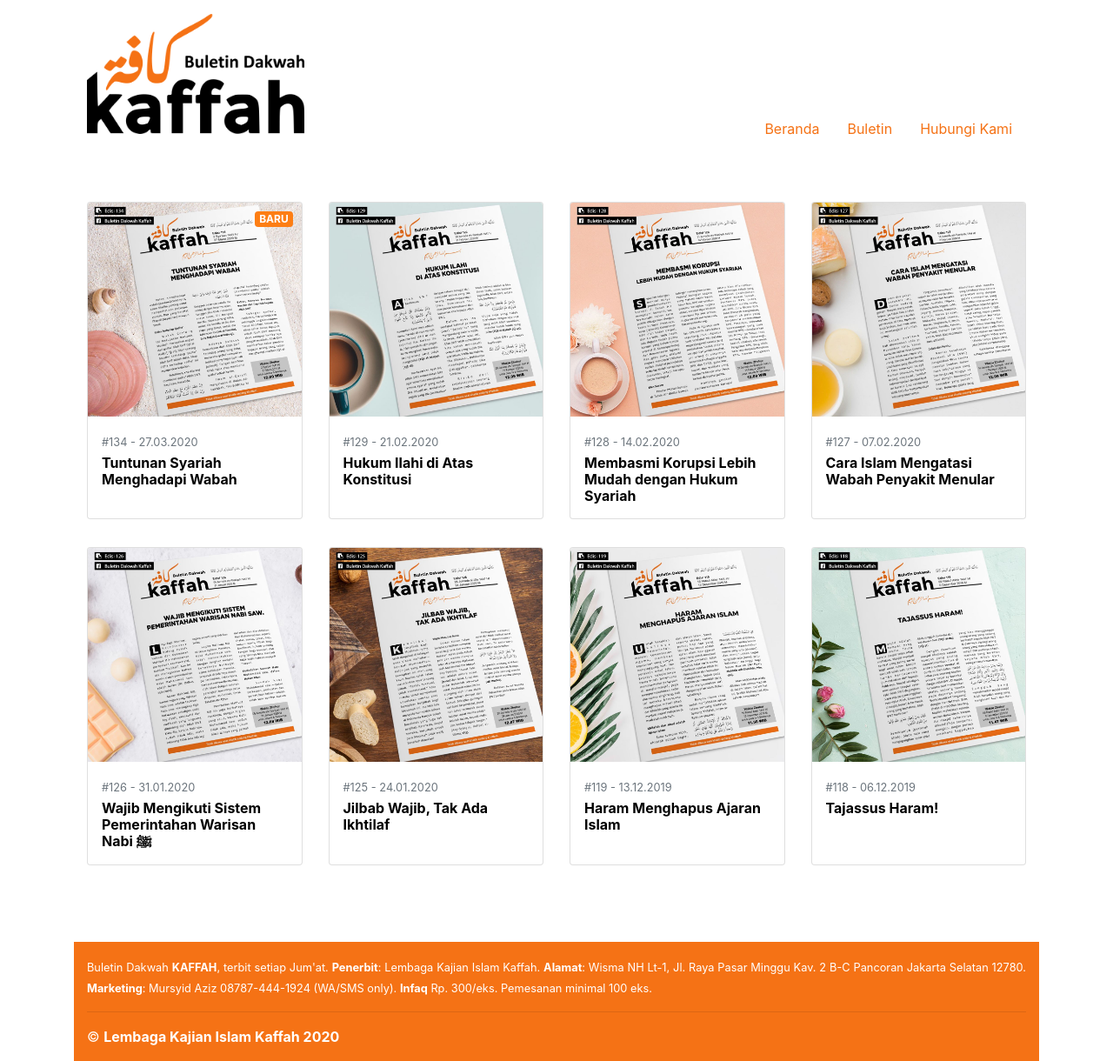
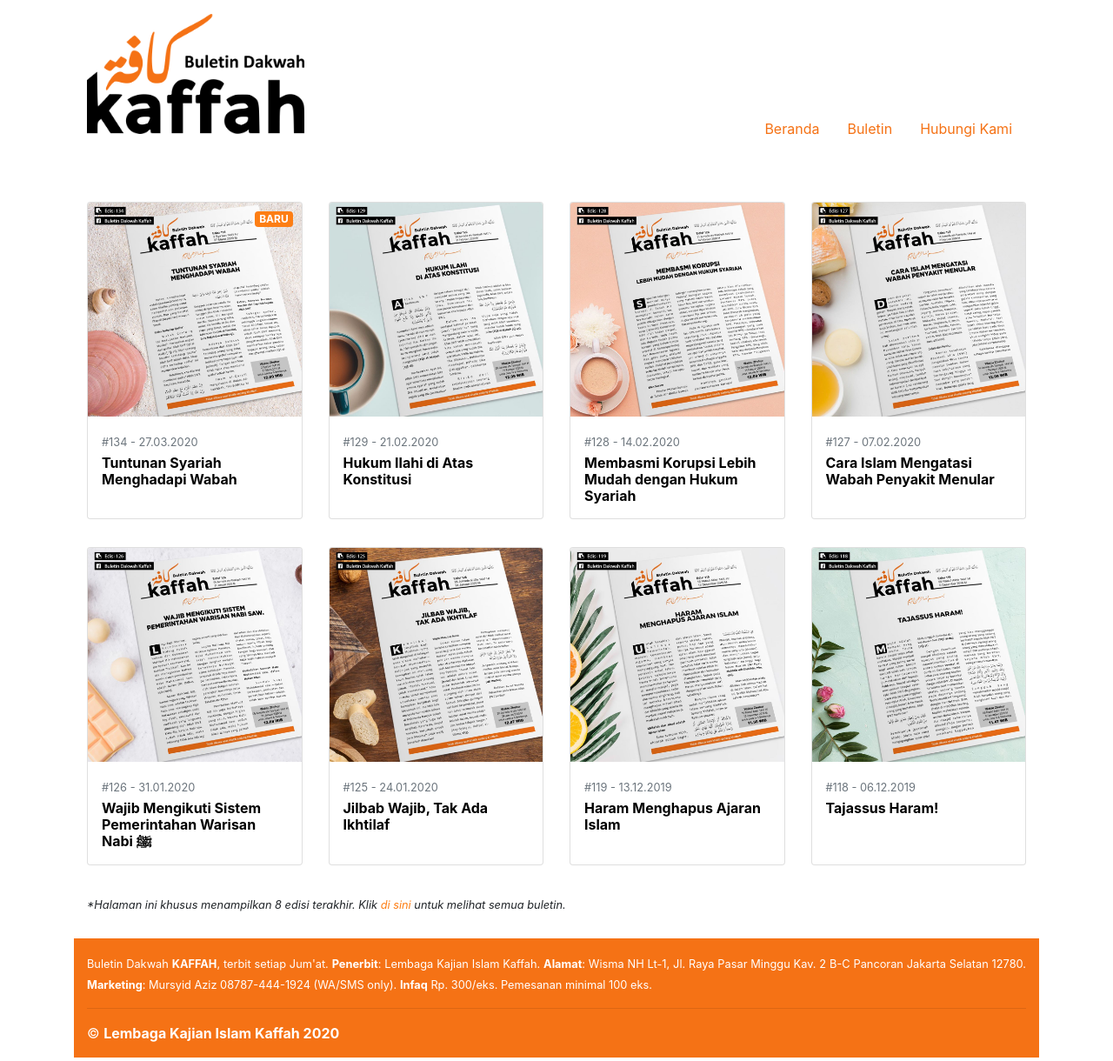
Before and after one commit to bandithijo/buletin-dakwah-kaffah, a Jekyll site: the page built from index.md, in a window 1280 px wide. Shown: the whole page at 87% size. Built offline with Jekyll 4.4.1, drawn with Linux system fonts in a browser that asks for light colours; nearby versions of some CDN libraries.

Commit message:
Add information about buletin on beranda and buletin list

```diff
--- a/_layouts/home.html
+++ b/_layouts/home.html
@@ -2,7 +2,7 @@
 layout: default
 ---
 
-<div class="container my-5">
+<div class="container mt-5">
   <div class="row">
     <!-- CARD -->
     {% assign new_post = site.posts.first %}
@@ -10,7 +10,7 @@
       <div class="col-3 my-3 d-flex justify-content-center">
         <div class="card" style="width: 20rem;">
           <a class="card-url" href="{{ post.url }}">
-            <img class="card-img-top" src="/assets/images/cover/{{ post.edisi }}.jpg" alt="Card image cap">
+            <img class="card-img-top" src="/assets/images/cover/{{ post.edisi }}.jpg" alt="cover">
             {% if new_post.title == post.title %}
               <span class="card-img-top-badge badge badge-primary text-white">BARU</span>
             {% endif %}
@@ -24,4 +24,12 @@
     {% endfor %}
     <!-- END CARD -->
   </div>
+
+  <div class="row mt-3 mb-1">
+    <div class="col-12">
+      <small>
+        <i>*Halaman ini khusus menampilkan 8 edisi terakhir. Klik <a href="/buletin">di sini</a> untuk melihat semua buletin.</i>
+      </small>
+    </div>
+  </div>
 </div>
--- a/pages/buletin.html
+++ b/pages/buletin.html
@@ -10,4 +10,7 @@
       <a href="{{ post.url }}"><b>{{ post.edisi }} - {{ post.date | date: '%Y.%m.%d' }} - <span class="text-dark">{{ post.title }}</span></b></a>
     </li>
   {% endfor %}
+  <li style="list-style-type:none;">
+    <i>Sedang dalam proses penyalinan...</i>
+  </li>
 </ul>
```
